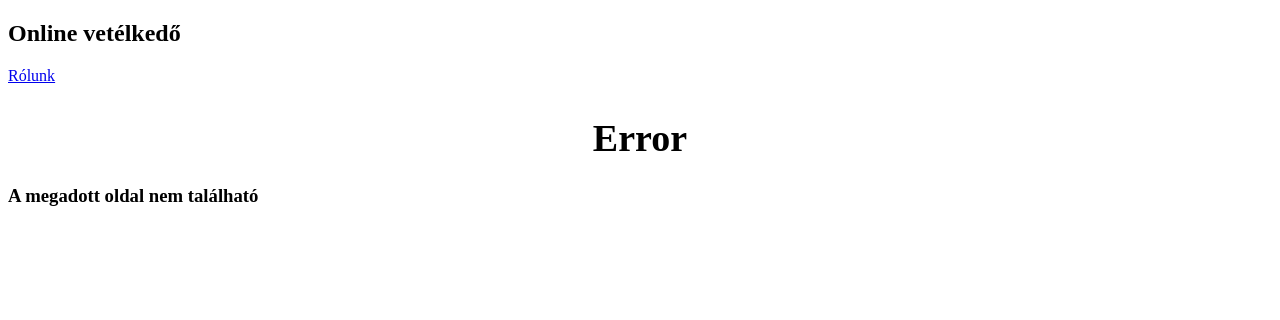
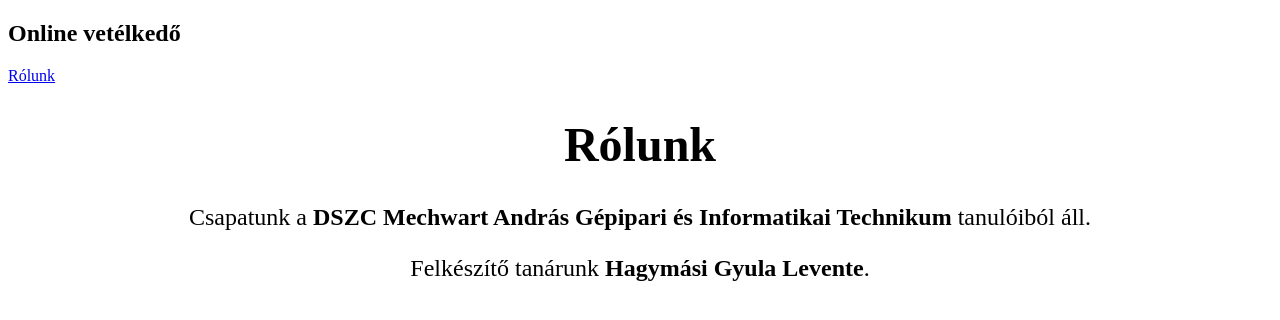
Before and after one commit to Konlll/dusza_web_2023, a React (Vite) app in the folder client/online-competition/: page /about in a window 1280 px wide. Shown: the top 320 px of the page. Built offline with nearby package versions, Linux system fonts and the light colour scheme; no server answers; the HTML template or start-up script is replaced by a standard one.

Commit message:
About page is almost ready

```diff
--- a/client/online-competition/src/App.jsx
+++ b/client/online-competition/src/App.jsx
@@ -15,6 +15,7 @@ import AssignGroups from './routes/AssignGroups';
 import Header from './components/Header';
 import { roleContext } from './custom_hooks/roleContext';
 import { useState } from 'react';
+import About from './routes/About';
 
 function App() {
 
@@ -40,6 +41,7 @@ function App() {
           <Route path='/competitions/:id/tasks' Component={AssignTasks} />
           <Route path='/competitions/:id/groups' Component={AssignGroups} />
           <Route path='/competitions' Component={Competitions} />
+          <Route path='/about' Component={About} />
         </Routes>
         </roleContext.Provider>
       </BrowserRouter>
--- /dev/null
+++ b/client/online-competition/src/routes/About.jsx
@@ -0,0 +1,31 @@
+import '../styles/About.css'
+
+const About = () => {
+    return (
+        <div className='about'>
+            <h1>Rólunk</h1>
+            <p className='about-p'>Csapatunk a <strong>DSZC Mechwart András Gépipari és Informatikai Technikum</strong> tanulóiból áll.</p>
+            <p className='about-p'>Felkészítő tanárunk <strong>Hagymási Gyula Levente</strong>.</p>
+
+            <div className="cards">
+                <div className="card">
+                    <h2>Géczi Kornél</h2>
+                    <p>Kedvenc érdeklődési köreim legfőbképp a webprogramozás, a foci, a darts, Németország és annak helyei.</p>
+                    <p>Szabadidőmben szeretek programozással foglalkozni, valamint szeretek utazni, kirándulni és futni.</p>
+                </div>
+                <div className="card">
+                    <h2>Györfi Marcell</h2>
+                    <p>Lorem ipsum dolor sit amet consectetur, adipisicing elit. Dicta magnam quis distinctio animi corrupti adipisci?</p>
+                    <p>Lorem ipsum dolor sit, amet consectetur adipisicing elit. Eligendi atque aut distinctio impedit sit libero.</p>
+                </div>
+                <div className="card">
+                    <h2>Balogh Tamás</h2>
+                    <p>Lorem ipsum dolor sit amet consectetur, adipisicing elit. Dicta magnam quis distinctio animi corrupti adipisci?</p>
+                    <p>Lorem ipsum dolor sit, amet consectetur adipisicing elit. Eligendi atque aut distinctio impedit sit libero.</p>
+                </div>
+            </div>
+        </div>
+    );
+}
+
+export default About;
--- /dev/null
+++ b/client/online-competition/src/styles/About.css
@@ -0,0 +1,34 @@
+.about{
+    margin: 20px;
+
+    h1{
+        font-size: 48px;
+        text-align: center;
+    }
+
+    p.about-p{
+        text-align: center;
+        margin-top: 15px;
+        font-size: 24px;
+    }
+
+    .cards{
+        display: flex;
+        margin-top: 50px;
+
+
+
+        .card{
+            margin-right: 15px;
+            background-color: var(--primary-color);
+            padding: 15px;
+            color: #fff;
+            border-radius: 3px;
+
+            p{
+                line-height: 1.5;
+                margin-bottom: 10px;
+            }
+        }
+    }
+}
```
